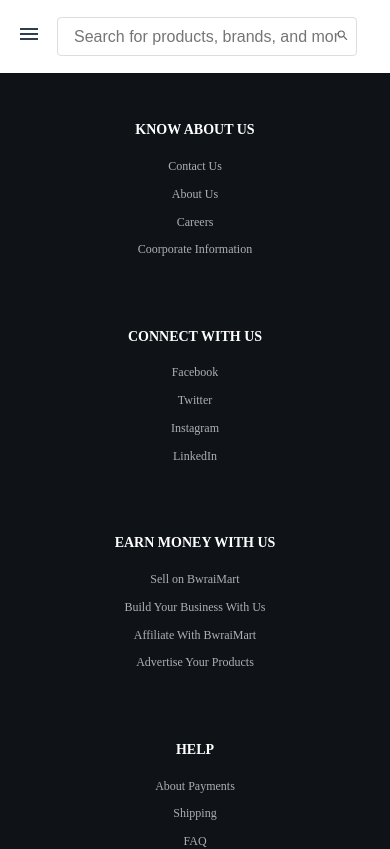
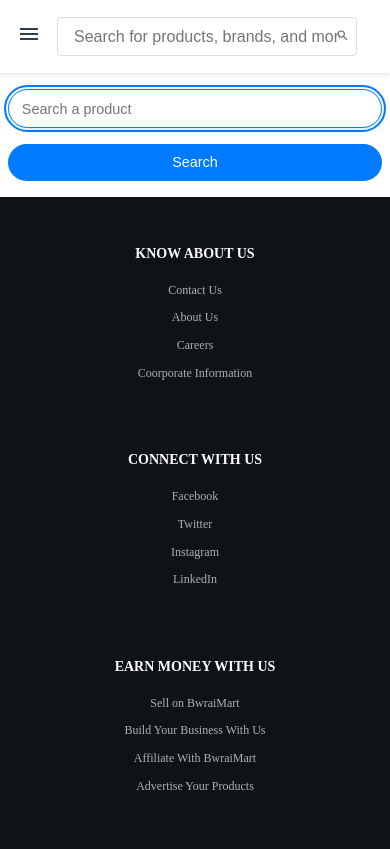
Before and after one commit to Bwrai/ecommerce, a React (Vite) app in the folder frontend/: page /search in a window 390 px wide. Shown: the top 849 px of the page. Built offline with nearby package versions, Linux system fonts and the light colour scheme.

Commit message:
Added Search feature

```diff
--- a/frontend/src/App.jsx
+++ b/frontend/src/App.jsx
@@ -6,6 +6,7 @@
 import "./styles/Alert.css";
 import ProductDetails from "./components/Product/ProductDetails";
 import Products from "./components/Product/Products";
+import Search from "./components/Product/Search";
 
 function App() {
   return (
@@ -14,8 +15,10 @@
       <Alert />
       <Routes>
         <Route path="/" element={<Home />} />
+        <Route path="/products" element={<Products />} />
         <Route path="/products/:id" element={<ProductDetails />} />
-        <Route path="/products" element={<Products />} />
+        <Route path="/products/search/:keyword" element={<Products />} />
+        <Route path="/search" element={<Search />} />
         {/* Add more routes here */}
       </Routes>
       <Footer />
--- a/frontend/src/components/Home/Home.jsx
+++ b/frontend/src/components/Home/Home.jsx
@@ -7,15 +7,17 @@
 import { showAlert } from "../../features/alertSlice.js";
 import { v4 as uuidv4 } from 'uuid';
 import ProductCard from "./ProductCard.jsx";
+import { useParams } from "react-router-dom";
 
 
 function Home() {
   const dispatch = useDispatch();
   const { products, loading, error, productsCount } = useSelector((state) => state.product)
   const preErrorRef = useRef(null);
+  const { keyword } = useParams()
 
   useEffect(() => {
-    dispatch(getProducts())
+    dispatch(getProducts({ keyword: keyword || "" }))
 
   }, [dispatch])
   useEffect(() => {
--- a/frontend/src/components/Product/Products.css
+++ b/frontend/src/components/Product/Products.css
@@ -105,3 +105,9 @@
     transform: translateY(-5px);
     box-shadow: 0 8px 20px rgba(0, 0, 0, 0.1);
   }
+
+  .noProductsFound {
+    text-align: center;
+    font-size: larger;
+    font-weight: 200;
+  }
--- a/frontend/src/components/Product/Products.jsx
+++ b/frontend/src/components/Product/Products.jsx
@@ -6,16 +6,18 @@
 import Loader from '../layout/Loader/Loader';
 import { showAlert } from '../../features/alertSlice';
 import { v4 as uuidv4 } from 'uuid';
+import { useParams } from 'react-router-dom';
 
 const Products = () => {
 
     const { products, loading, error } = useSelector((state) => state.product);
     const dispatch = useDispatch();
     const preErrorRef = useRef(null);
+    const { keyword } = useParams();
 
     useEffect(() => {
-        dispatch(getProducts())
-    }, [dispatch])
+        dispatch(getProducts({ keyword: keyword || "" }))
+    }, [dispatch, keyword])
 
     useEffect(() => {
         if (error && error !== preErrorRef.current) {
@@ -32,11 +34,15 @@
     if (loading) return <Loader />
     return (
         <>
-            <h2 className='productsHeading'>Products</h2>
+            <h2 className='productsHeading'>Products {keyword ? `for "${keyword}"` : ''}</h2>
             <div className='products'>
-                {products?.map((product) => (
-                    <ProductCard key={product._id} product={product} />
-                ))}
+                {products.length > 0 ? (
+                    products?.map((product) => (
+                        <ProductCard key={product._id} product={product} />
+                    ))
+                ) : (
+                    <p className='noProductsFound'>No products found!</p>
+                )}
             </div>
         </>
     )
--- /dev/null
+++ b/frontend/src/components/Product/Search.css
@@ -0,0 +1,88 @@
+/* Search.css */
+.searchBox {
+    max-width: 600px;
+    margin: 2rem auto;
+    padding: 0 1rem;
+    display: flex;
+    gap: 0.5rem;
+    align-items: center;
+    justify-content: center;
+}
+
+.searchBox input {
+    width: 100%;
+    padding: 0.75rem 1rem;
+    border: 1px solid #e0e0e0;
+    border-radius: 25px;
+    font-size: 1rem;
+    outline: none;
+    transition: all 0.3s ease;
+    box-shadow: 0 2px 4px rgba(0, 0, 0, 0.05);
+}
+
+.searchBox input:focus {
+    border-color: #007bff;
+    box-shadow: 0 2px 8px rgba(0, 123, 255, 0.2);
+}
+
+.searchBox button {
+    padding: 0.75rem 1.5rem;
+    background-color: #007bff;
+    color: white;
+    border: none;
+    border-radius: 25px;
+    font-size: 1rem;
+    cursor: pointer;
+    transition: background-color 0.3s ease;
+    white-space: nowrap;
+}
+
+.searchBox button:hover {
+    background-color: #0056b3;
+}
+
+.searchBox button:active {
+    background-color: #004085;
+}
+
+/* Responsive Design */
+@media (max-width: 768px) {
+    .searchBox {
+        flex-direction: column;
+        padding: 0 0.5rem;
+        margin: 1rem auto;
+    }
+
+    .searchBox input {
+        width: 100%;
+        margin-bottom: 0.5rem;
+    }
+
+    .searchBox button {
+        width: 100%;
+        padding: 0.75rem;
+    }
+}
+
+@media (max-width: 480px) {
+    .searchBox input {
+        padding: 0.65rem 0.8rem;
+        font-size: 0.9rem;
+    }
+
+    .searchBox button {
+        padding: 0.65rem;
+        font-size: 0.9rem;
+    }
+}
+
+/* Accessibility */
+.searchBox input:focus-visible {
+    outline: 2px solid #007bff;
+    outline-offset: 2px;
+}
+
+.searchBox button:focus-visible {
+    outline: 2px solid #ffffff;
+    outline-offset: 2px;
+}
--- /dev/null
+++ b/frontend/src/components/Product/Search.jsx
@@ -0,0 +1,37 @@
+import React, { useState } from 'react'
+import "./Search.css"
+import Metadata from '../layout/Metadata'
+import { useNavigate } from 'react-router-dom';
+import { useDispatch } from 'react-redux';
+import { getProducts } from '../../features/productSlice';
+
+const Search = () => {
+    const [keyword, setKeyword] = useState("");
+    const navigate = useNavigate();
+    const dispatch = useDispatch();
+
+    const searchSubmitHandler = (e) => {
+        e.preventDefault();
+        const trimmedKeyword = keyword.trim();
+        dispatch(getProducts({keyword: trimmedKeyword}))
+        navigate(trimmedKeyword ? `/products/search/${encodeURIComponent(trimmedKeyword)}` : '/products');
+    }
+    return (
+        <>
+            <Metadata title="Search a product" />
+            <form className='searchBox' onSubmit={searchSubmitHandler}>
+                <input
+                    type="text"
+                    placeholder='Search a product'
+                    value={keyword}
+                    onChange={(e) => setKeyword(e.target.value)}
+                    autoFocus
+                    aria-label='Search Products'
+                />
+                <button type='submit'>Search</button>
+            </form>
+        </>
+    )
+}
+
+export default Search
--- a/frontend/src/components/layout/Header/Header.jsx
+++ b/frontend/src/components/layout/Header/Header.jsx
@@ -2,11 +2,25 @@
 import "./Header.css";
 import { FaShoppingCart, FaUserCircle } from "react-icons/fa";
 import { MdSearch, MdMenu, MdClose } from "react-icons/md";
-import { Link } from "react-router-dom";
+import { Link, Meta, useNavigate, useParams } from "react-router-dom";
+import { useDispatch } from "react-redux";
+import { getProducts } from "../../../features/productSlice";
+import Metadata from "../Metadata";
 
 
 function Header() {
   const [menuOpen, setMenuOpen] = useState(false);
+  const [keyword, setKeyword] = useState("");
+  const navigate = useNavigate();
+  const dispatch = useDispatch();
+
+  const searchSubmitHandler = (e) => {
+    e.preventDefault();
+    const trimmedKeyword = keyword.trim();
+    dispatch(getProducts({ keyword: trimmedKeyword }))
+    navigate(trimmedKeyword ? `/products/search/${encodeURIComponent(trimmedKeyword)}` : '/products')
+  }
+
 
   // Toggle menu visibility
   const toggleMenu = () => setMenuOpen(!menuOpen);
@@ -20,11 +34,21 @@
           </h1></Link>
 
         {/* Search Bar */}
+        <Metadata title="search a product" />
         <div className="search-bar">
-          <input type="text" placeholder="Search for products, brands, and more" />
-          <button className="search-button">
-            <MdSearch />
-          </button>
+          <form onSubmit={searchSubmitHandler}>
+            <input
+              type="text"
+              placeholder="Search for products, brands, and more"
+              value={keyword}
+              onChange={(e) => setKeyword(e.target.value)}
+              autoFocus
+              aria-label="search a product"
+            />
+            <button className="search-button" type="submit">
+              <MdSearch />
+            </button>
+          </form>
         </div>
 
         {/* Desktop Navigation Icons */}
--- a/frontend/src/features/productSlice.js
+++ b/frontend/src/features/productSlice.js
@@ -4,9 +4,10 @@
 //Fetch All products
 export const getProducts = createAsyncThunk(
     "products/fetchAll",
-    async (_, { rejectWithValue }) => {
+    async ({ keyword = "" }, { rejectWithValue }) => {
         try {
-            const { data } = await axios.get("/api/products");
+            let link = `/api/products${keyword ? `?keyword=${encodeURIComponent(keyword)}` : ''}`;
+            const { data } = await axios.get(link);
             return data;
 
         } catch (error) {
```
